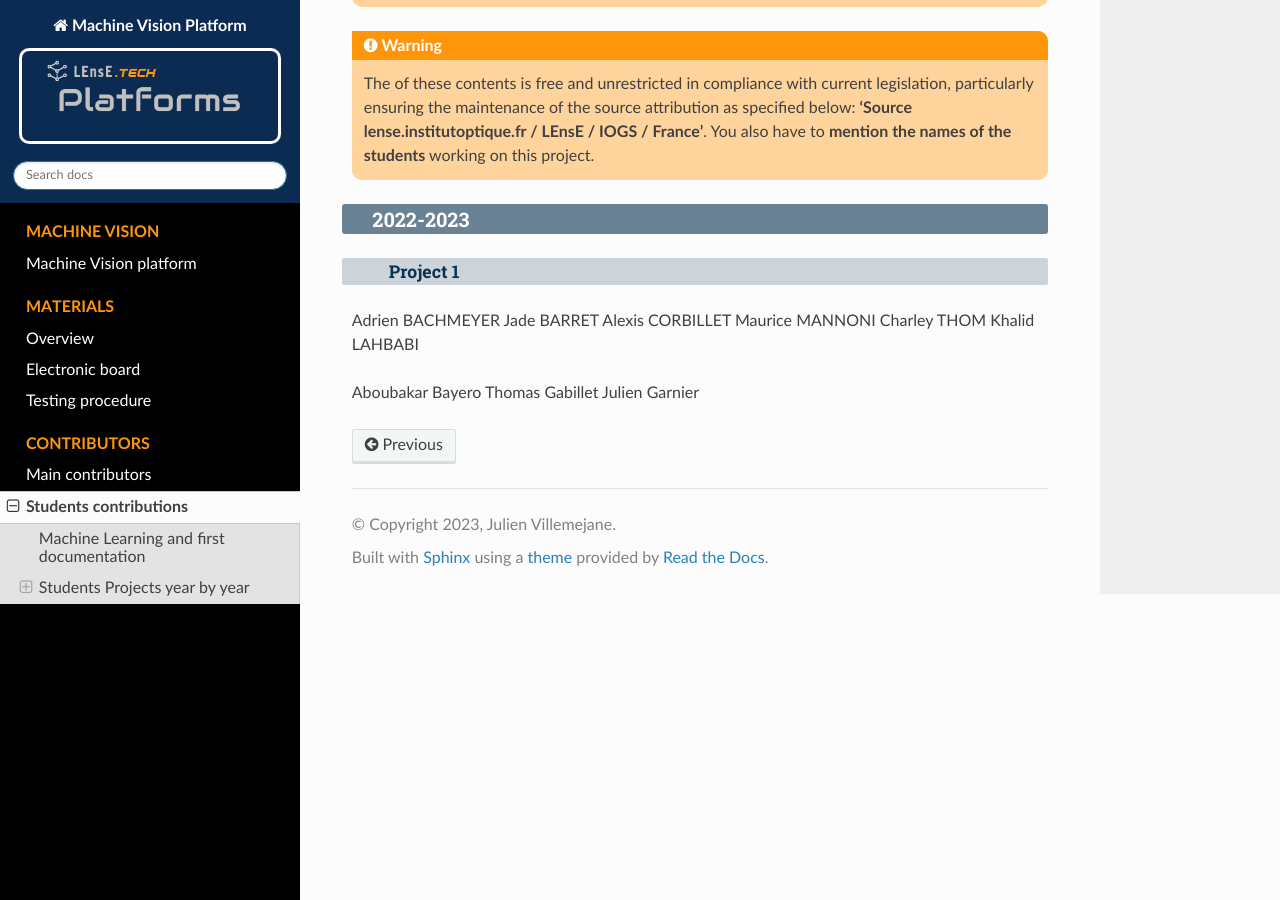
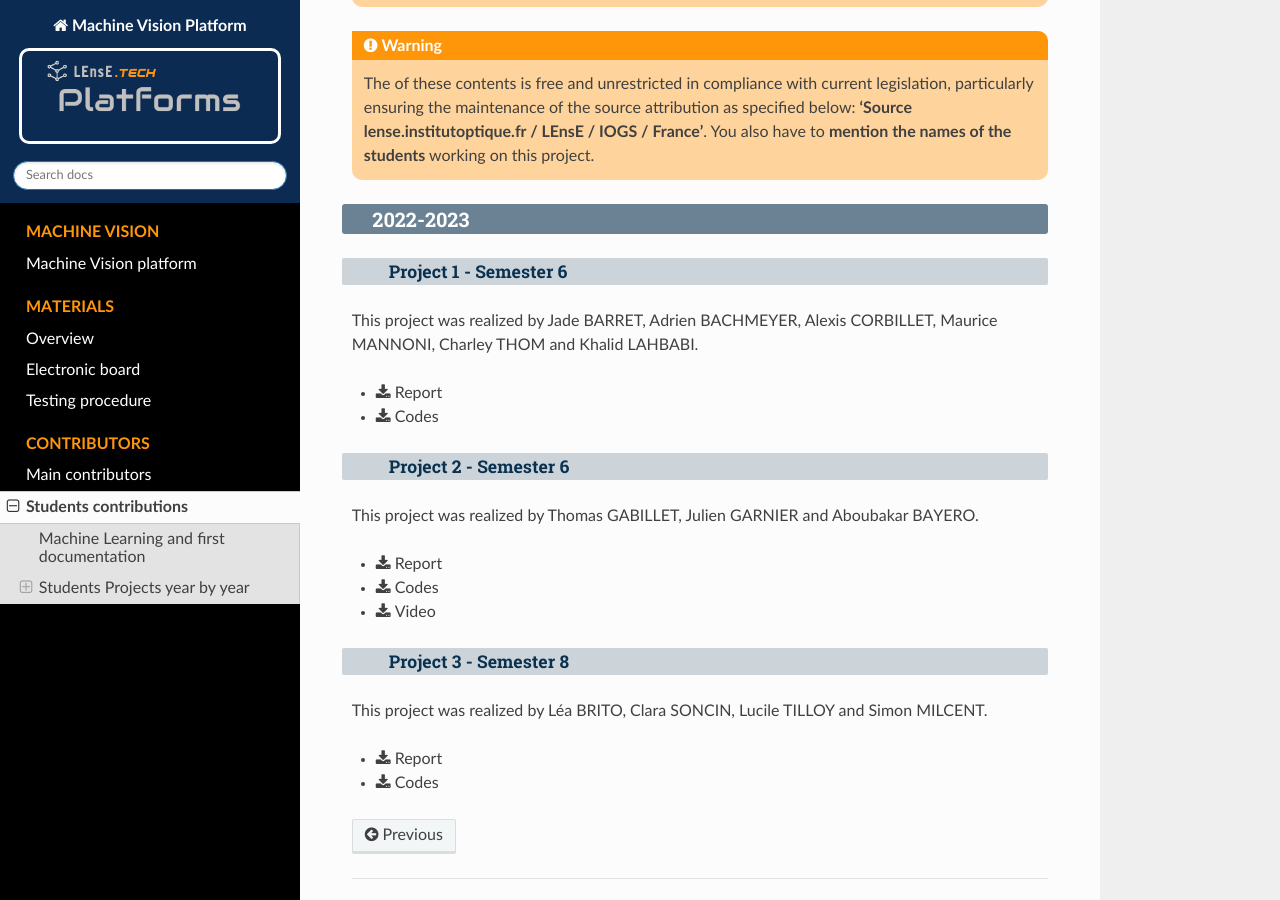
Before and after one commit to IOGS-LEnsE-platforms/machine-vision, a Sphinx documentation site: the page built from docs/source/contents/other_contributors.rst, in a window 1280 px wide and 900 px high, scrolled down 958 px. Built offline with Sphinx 7.4.7 and the Read the Docs theme 2.0.0, drawn with Linux system fonts in a browser that asks for light colours.

Commit message:
Update Contributors

```diff
--- a/docs/source/contents/other_contributors.rst
+++ b/docs/source/contents/other_contributors.rst
@@ -34,16 +34,28 @@ In this section, most advanced projects realized by students team during their e
 2022-2023
 =========
 
-Project 1
----------
-Adrien BACHMEYER
-Jade BARRET
-Alexis CORBILLET
-Maurice MANNONI
-Charley THOM
-Khalid LAHBABI
+Project 1 - Semester 6
+----------------------
+
+This project was realized by Jade BARRET, Adrien BACHMEYER, Alexis CORBILLET, Maurice MANNONI, Charley THOM and Khalid LAHBABI.
+
+* :download:`Report </_static/students/2022-2023_s6_g2_BACHMEYER_BARRET_CORBILLET_MANNONI_THOM_LAHBABI.pdf>`
+* :download:`Codes </_static/students/2022-2023_s6_g2_BACHMEYER_BARRET_CORBILLET_MANNONI_THOM_LAHBABI.zip>`
 
 
-Aboubakar Bayero
-Thomas Gabillet
-Julien Garnier
+Project 2 - Semester 6
+----------------------
+
+This project was realized by Thomas GABILLET, Julien GARNIER and Aboubakar BAYERO.
+
+* :download:`Report </_static/students/2022-2023_s6_g3_GABILLET_GARNIER_BAYERO.pdf>`
+* :download:`Codes </_static/students/2022-2023_s6_g3_GABILLET_GARNIER_BAYERO.zip>`
+* :download:`Video </_static/students/2022-2023_s6_g3_GABILLET_GARNIER_BAYERO.mp4>`
+
+
+Project 3 - Semester 8
+----------------------
+This project was realized by  Léa BRITO, Clara SONCIN, Lucile TILLOY and Simon MILCENT.
+
+* :download:`Report </_static/students/2022-2023_s8_g2_BRITO_SONCIN_TILLOY_MILCENT.pdf>`
+* :download:`Codes </_static/students/2022-2023_s8_g2_BRITO_SONCIN_TILLOY_MILCENT.zip>`
```
Also changed, not shown: 2 other files.
